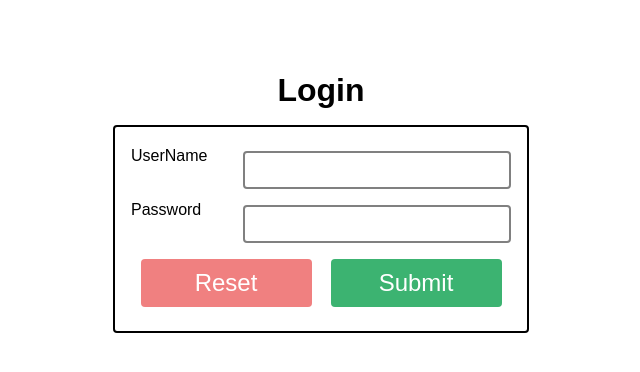
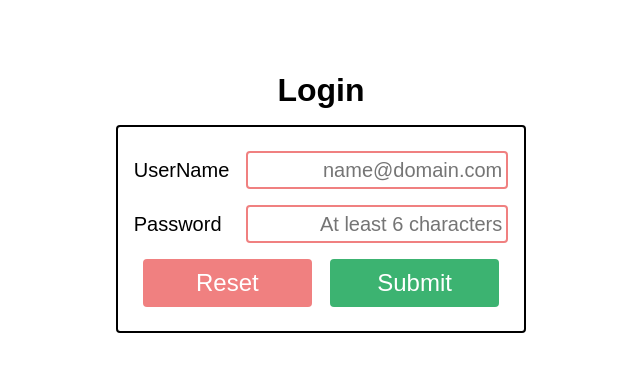
Before and after one commit to ericgold/hacko-react, a React (Create React App) app: page / in a window 1280 px wide. Shown: the top 372 px of the page, without its empty margins (319-959 px from the left). Built offline with nearby package versions, Linux system fonts and the light colour scheme.

Commit message:
html validation with valid and invalid styles for inputs

```diff
--- a/src/Login.js
+++ b/src/Login.js
@@ -75,14 +75,20 @@ class Login extends React.Component {
 						<label htmlFor="username">UserName</label>
 						<input type="email"
 									 id="username"
-									 onChange={this.handleUsername}/>
+									 placeholder="name@domain.com"
+									 onChange={this.handleUsername}
+									 required/>
 					</div>
 
 					<div>
 						<label htmlFor="password">Password</label>
 						<input type="password"
 									 id="password"
-									 onChange={this.handlePassword}/>
+									 placeholder="At least 6 characters"
+									 minlength="6"
+									 pattern="[0-9a-fA-F]{6,20}"
+									 onChange={this.handlePassword}
+									 required/>
 					</div>
 
 					<div>
--- a/src/login.css
+++ b/src/login.css
@@ -29,6 +29,11 @@
 
 .login label {
 	width: 30%;
+	font-size: 1.25rem;
+	display: flex;
+	flex-direction: column;
+	justify-content: center;
+	margin-right: 0.25rem;
 }
 
 .login input {
@@ -37,7 +42,19 @@
 	margin: 0.25rem 0;
 	border: 2px solid gray;
 	border-radius: 4px;
-	font-size: 1.5rem;
+	font-size: 1.25rem;
+	text-align: right;
+	padding-right: 0.25rem;
+}
+
+.login input[type="email"]:valid,
+.login input[type="password"]:valid {
+	border: 2px solid mediumseagreen;
+}
+
+.login input[type="email"]:invalid,
+.login input[type="password"]:invalid {
+	border: 2px solid lightcoral;
 }
 
 .login button {
```
